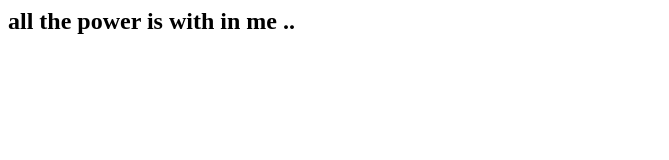
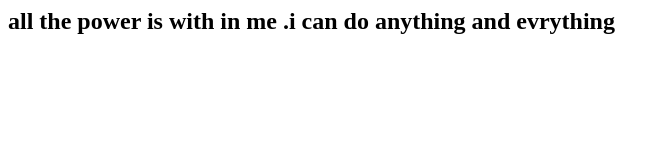
Before and after one commit to HemantKumarBharti/firstgitrepo, a plain HTML site: page my.html in a window 1280 px wide. Shown: the whole page, without its empty margins (0-669 px from the left). Drawn offline with Linux system fonts and the light colour scheme.

Commit message:
completed the first quote

```diff
--- a/my.html
+++ b/my.html
@@ -1,6 +1,6 @@
 <html>
 	<body>
-		<h2>all the power is with in me ..</h2>
+		<h2>all the power is with in me .i can do anything and evrything</h2>
 
       </body>
 </html>
```
